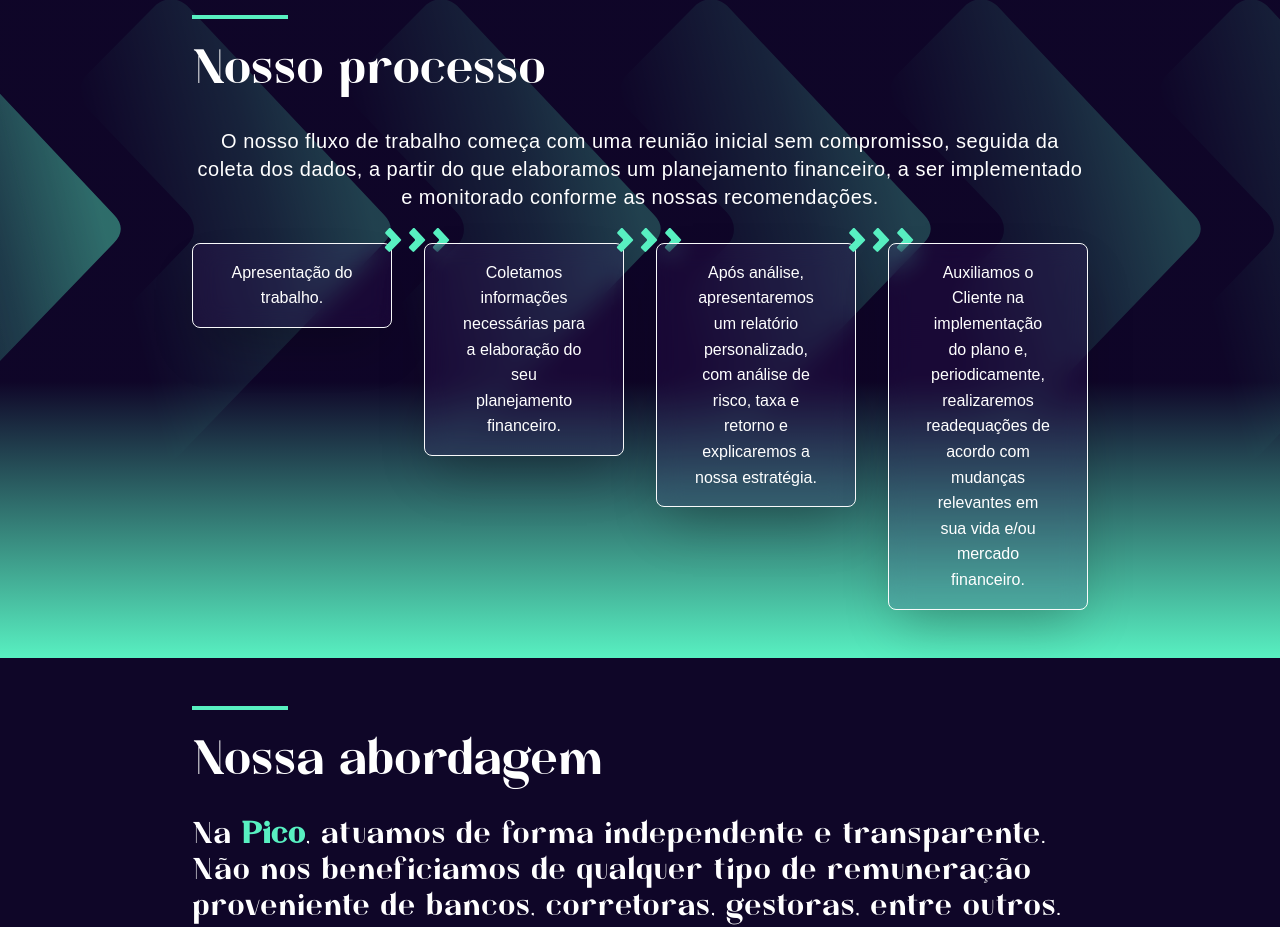
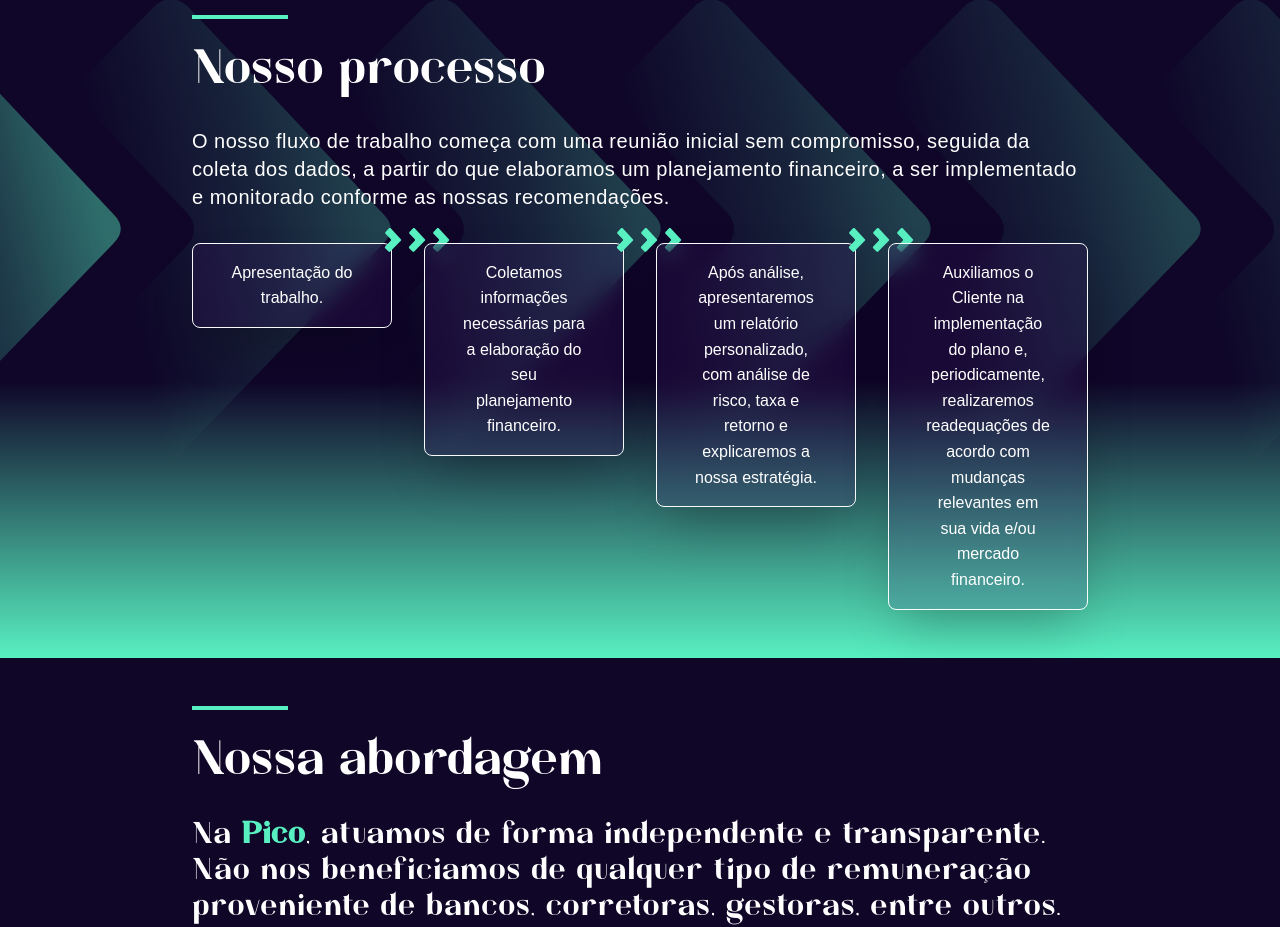
Before and after one commit to Luis-Kendelick/picoinvestimentos, a React (Vite) app: page / in a window 1280 px wide. Shown: the part 2460-3387 px from the top of the page. Built offline with nearby package versions, Linux system fonts and the light colour scheme.

Commit message:
fix text alignement

```diff
--- a/src/sections/FifthSection/index.tsx
+++ b/src/sections/FifthSection/index.tsx
@@ -150,7 +150,7 @@ const FifthSection = () => {
             x: 100,
           }}
           ref={text3}
-          className="w-full text-lg md:text-xl md:text-center md:flex-1 text-white tracking-wide font-light"
+          className="w-full text-lg md:text-xl md:text-start md:flex-1 text-white tracking-wide font-light"
         >
           O nosso fluxo de trabalho começa com uma reunião inicial sem
           compromisso, seguida da coleta dos dados, a partir do que elaboramos
```
